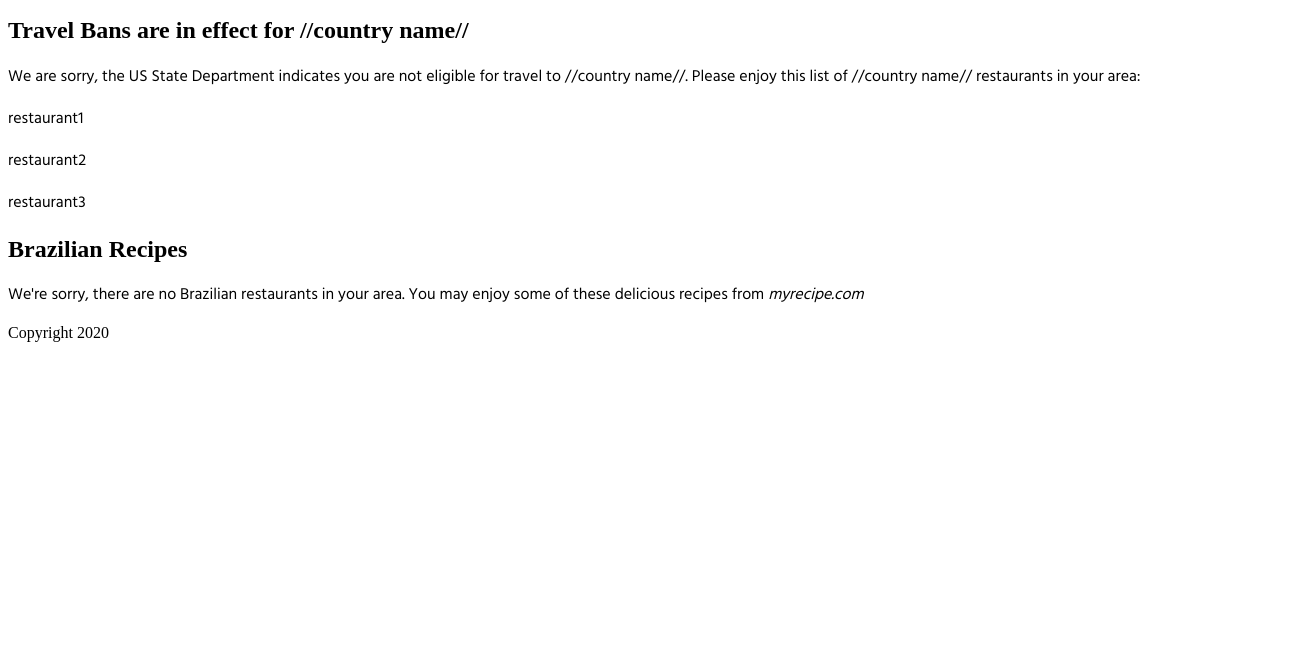
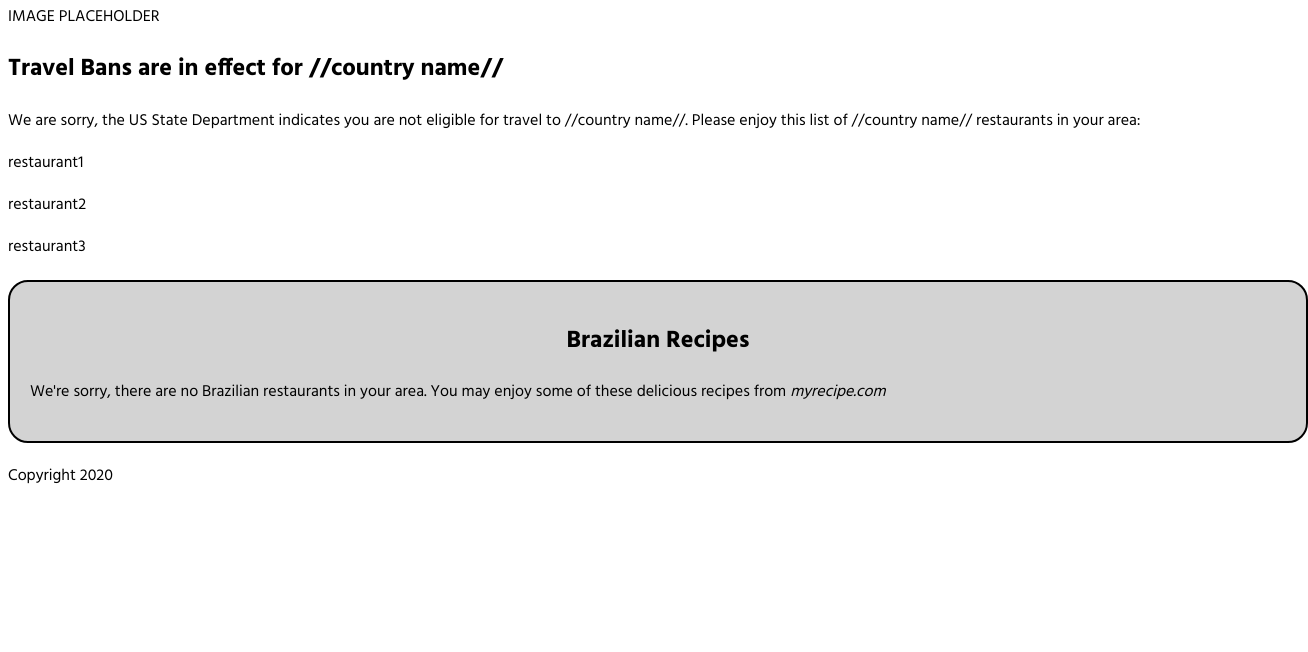
Before and after one commit to marianacode/Project1, a plain HTML site: page index.html in a window 1280 px wide. Shown: the part 148-800 px from the top of the page, 1308 px wide, since content can reach past the window. Drawn offline with Linux system fonts and the light colour scheme.

Commit message:
Added style class recipes in style.css

```diff
--- a/assets/style.css
+++ b/assets/style.css
@@ -1,14 +1,38 @@
 * {
-    box-sizing: border-box;
-  }
+  box-sizing: border-box;
+}
+
+.section-search input {
+  padding: 5px !important;
+  font-size: 18px !important;
+  width: 90% !important;
+  border: lightgray 3px solid !important;
+}
 
 
-  p {
-font-family: 'Hind', sans-serif;
+
+
+
+body {
+  font-family: 'Hind', sans-serif;
+}
+
+/* Testing container size. */
+.recipes {
+  display: block;
+  position: relative;
+  width: 1300px;
+  background-color: lightgrey;
+  margin: 20px auto 20px auto;
+  padding: 20px 20px 20px 20px;
+  background-size: contain;
+  border: 2px solid black;
+  border-radius: 20px;
+  box-sizing: border-box;
 }
 
 h1 {
-
+  text-align: center;
 }
 
 h2 {
```
